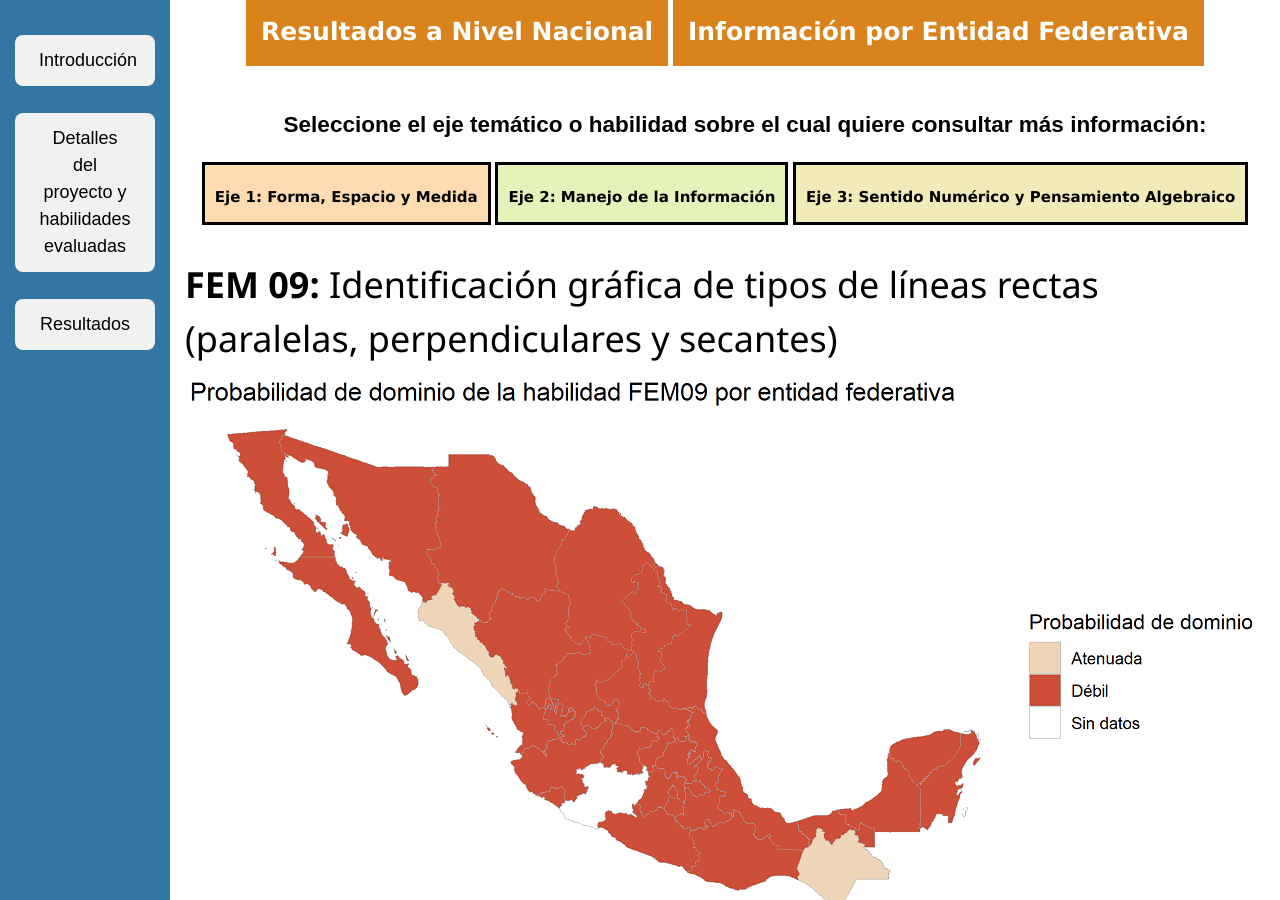
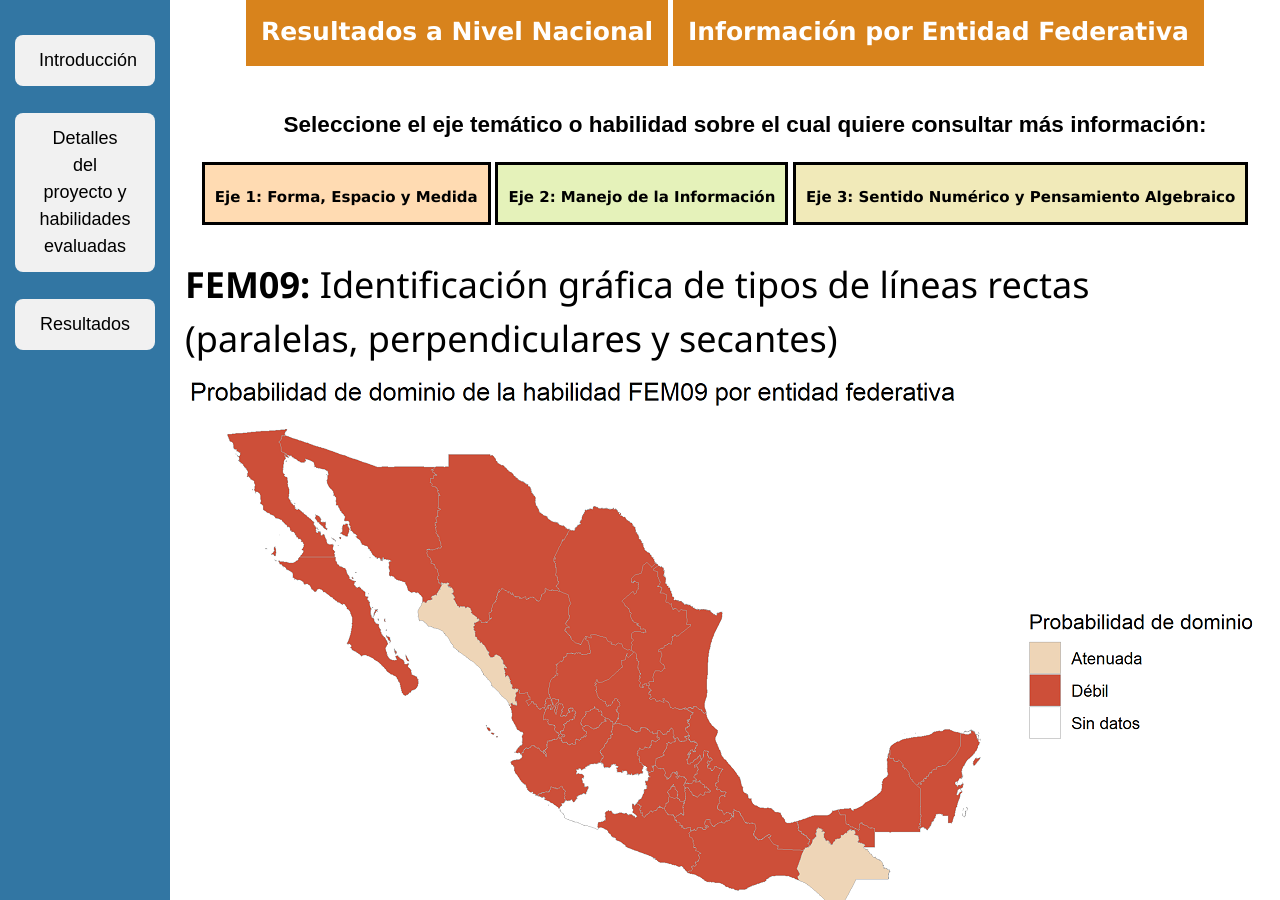
Before and after one commit to rimedie/rimedie.github.io, a Jekyll site: the page built from ProyVisuales/1_Infografia_Feb2019/Heatmaps/FEM09.html, in a window 1280 px wide and 900 px high, scrolled down 600 px. Built offline with Jekyll 4.4.1, drawn with Linux system fonts in a browser that asks for light colours.

Commit message:
Update FEM09.html

```diff
--- a/ProyVisuales/1_Infografia_Feb2019/Heatmaps/FEM09.html
+++ b/ProyVisuales/1_Infografia_Feb2019/Heatmaps/FEM09.html
@@ -4,7 +4,7 @@ title: FEM09
 ---
 <div class="blurb">
 
-	<h1><b>FEM 09:</b> Identificación gráfica de tipos de líneas rectas (paralelas, perpendiculares y secantes)</h1>
+	<h1><b>FEM09:</b> Identificación gráfica de tipos de líneas rectas (paralelas, perpendiculares y secantes)</h1>
 	<center>
 	<img class="displayed" src="FEM09.png" />
 	</center>
```
